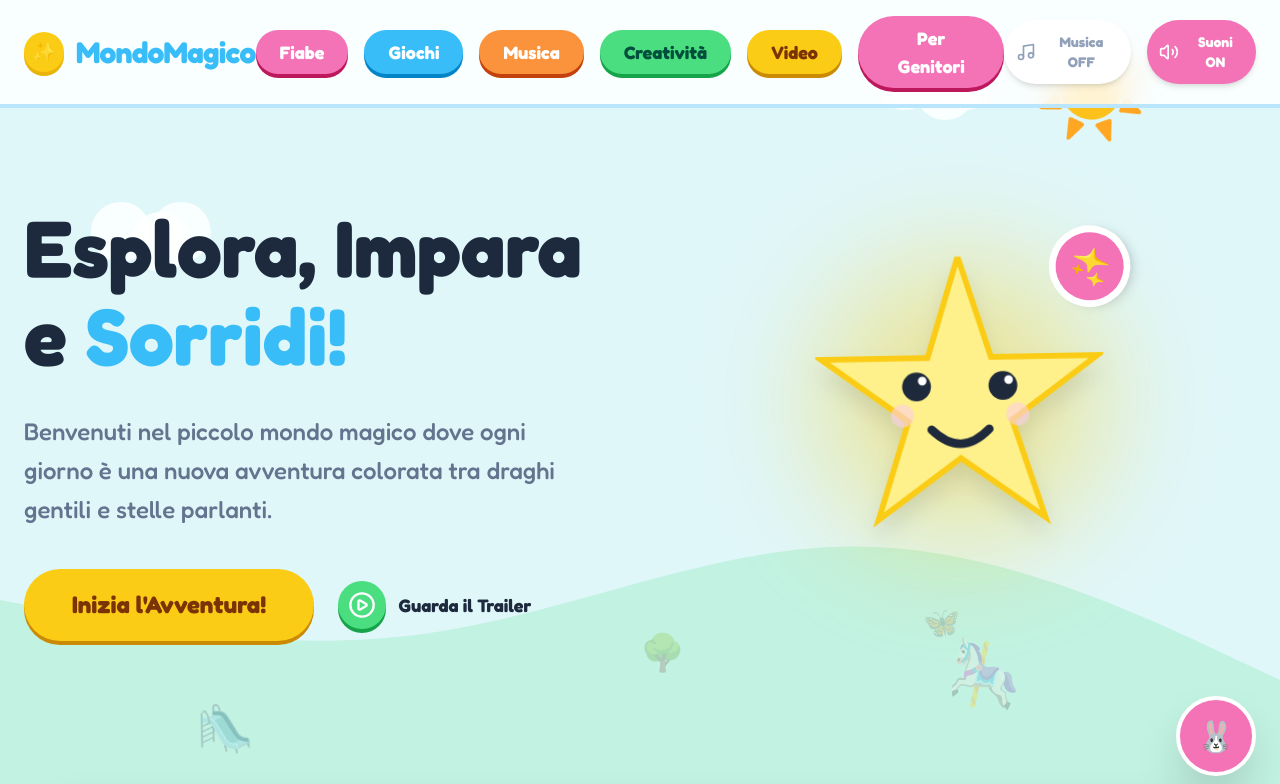
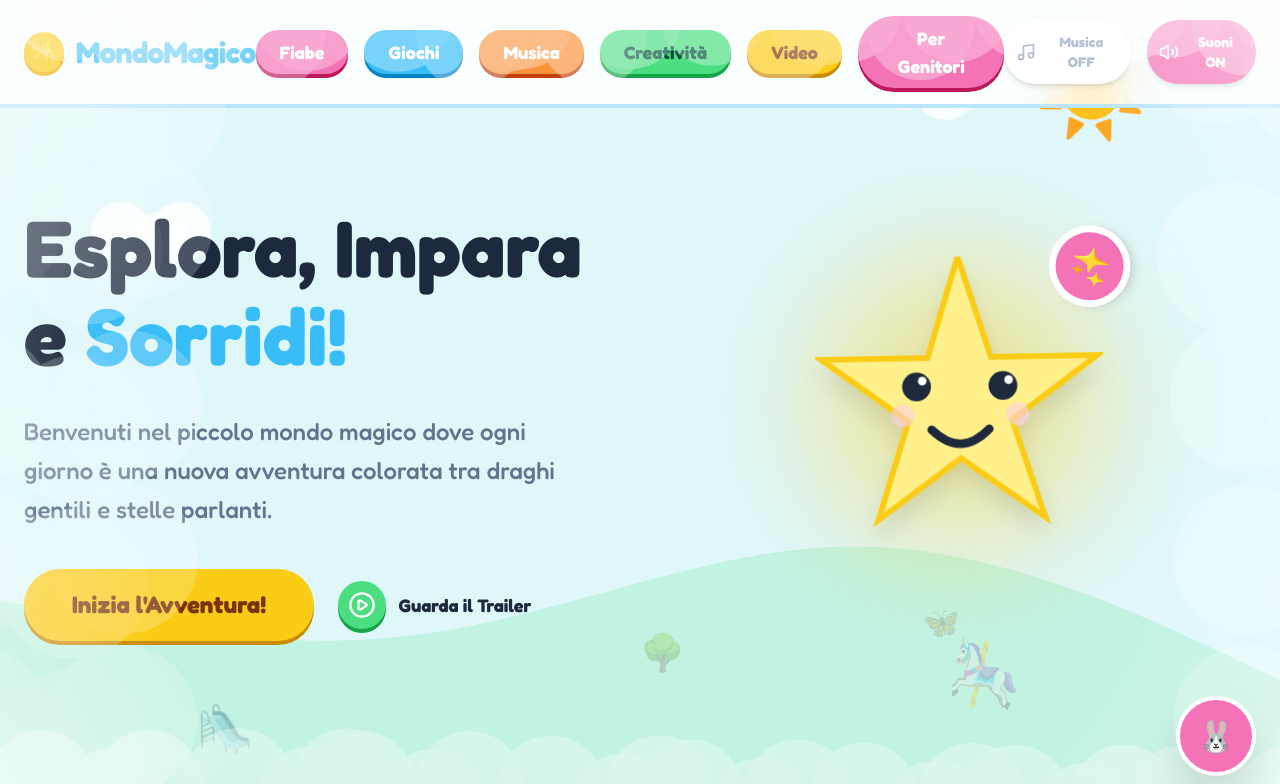
Before and after one commit to diaragiacomo-sudo/Bambini-world, a React (Vite) app: page / in a window 1280 px wide. Shown: the top 784 px of the page. Built offline with nearby package versions, Linux system fonts and the light colour scheme.

Commit message:
feat: Add animated cloud overlay to App
Introduces a visually engaging animated cloud overlay to the main application component. This enhancement aims to enrich the "Piccolo Mondo Magico" experience with subtle, magical animations, enhancing the overall user interface and immersion for children.

```diff
--- a/src/App.tsx
+++ b/src/App.tsx
@@ -87,13 +87,108 @@ export default function App() {
 
   const [selectedVideo, setSelectedVideo] = useState<string | null>(null);
 
-   const navigateTo = (section: string) => {
+  const navigateTo = (section: string) => {
     setHasInteracted(true);
     setActiveSection(section.toLowerCase());
     setIsMenuOpen(false);
     setSelectedVideo(null); // Reset video on navigation
     window.scrollTo({ top: 0, behavior: "smooth" });
   };
+
+  const CloudOverlay = () => (
+    <div className="fixed inset-0 pointer-events-none z-[60] overflow-hidden">
+      {/* Soft Vignette */}
+      <div className="absolute inset-0 bg-[radial-gradient(circle_at_center,transparent_70%,rgba(255,255,255,0.4)_110%)]" />
+
+      {/* Top Clouds */}
+      <div className="absolute top-0 left-0 right-0 flex justify-around opacity-40">
+        {[...Array(8)].map((_, i) => (
+          <motion.div
+            key={`top-${i}`}
+            animate={{
+              y: [-10, 10, -10],
+              x: [0, (i % 2 === 0 ? 20 : -20), 0]
+            }}
+            transition={{
+              duration: 8 + i * 2,
+              repeat: Infinity,
+              ease: "easeInOut",
+              delay: i * 0.3
+            }}
+            className="transform -translate-y-8"
+          >
+            <Cloud className="scale-[1.8]" />
+          </motion.div>
+        ))}
+      </div>
+
+      {/* Bottom Clouds */}
+      <div className="absolute bottom-0 left-0 right-0 flex justify-around opacity-40">
+        {[...Array(8)].map((_, i) => (
+          <motion.div
+            key={`bottom-${i}`}
+            animate={{
+              y: [10, -10, 10],
+              x: [0, (i % 2 === 0 ? -20 : 20), 0]
+            }}
+            transition={{
+              duration: 10 + i * 2,
+              repeat: Infinity,
+              ease: "easeInOut",
+              delay: i * 0.5
+            }}
+            className="transform translate-y-8"
+          >
+            <Cloud className="scale-[1.8]" />
+          </motion.div>
+        ))}
+      </div>
+
+      {/* Left Clouds */}
+      <div className="absolute top-0 bottom-0 left-0 flex flex-col justify-around opacity-25">
+        {[...Array(5)].map((_, i) => (
+          <motion.div
+            key={`left-${i}`}
+            animate={{
+              x: [-10, 20, -10],
+              y: [0, (i % 2 === 0 ? 30 : -30), 0]
+            }}
+            transition={{
+              duration: i * 3 + 15,
+              repeat: Infinity,
+              ease: "easeInOut",
+              delay: i * 1.5
+            }}
+            className="transform -translate-x-12"
+          >
+            <Cloud className="scale-[2.5]" />
+          </motion.div>
+        ))}
+      </div>
+
+      {/* Right Clouds */}
+      <div className="absolute top-0 bottom-0 right-0 flex flex-col justify-around opacity-25">
+        {[...Array(5)].map((_, i) => (
+          <motion.div
+            key={`right-${i}`}
+            animate={{
+              x: [10, -20, 10],
+              y: [0, (i % 2 === 0 ? -30 : 30), 0]
+            }}
+            transition={{
+              duration: i * 4 + 12,
+              repeat: Infinity,
+              ease: "easeInOut",
+              delay: i * 1.8
+            }}
+            className="transform translate-x-12"
+          >
+            <Cloud className="scale-[2.5]" />
+          </motion.div>
+        ))}
+      </div>
+    </div>
+  );
 
   useEffect(() => {
     if (!isSoundOn) return;
@@ -151,12 +246,8 @@ export default function App() {
       speak();
     }
 
-    // Repeat every 30 seconds
-    const intervalId = setInterval(speak, 30000);
-
     return () => {
       window.speechSynthesis.cancel();
-      clearInterval(intervalId);
     };
   }, [activeSection, isSoundOn, isMusicOn]);
 
@@ -184,6 +275,7 @@ export default function App() {
 
   return (
     <div className="min-h-screen bg-[#E0F7FA] relative overflow-x-hidden">
+      <CloudOverlay />
       {/* Cartoon Background Elements */}
       <div className="fixed inset-0 pointer-events-none z-0">
         {/* Animated Sky Elements */}
```
